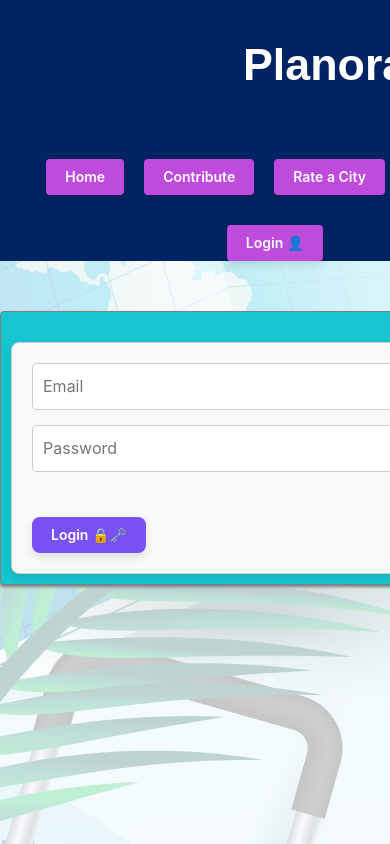
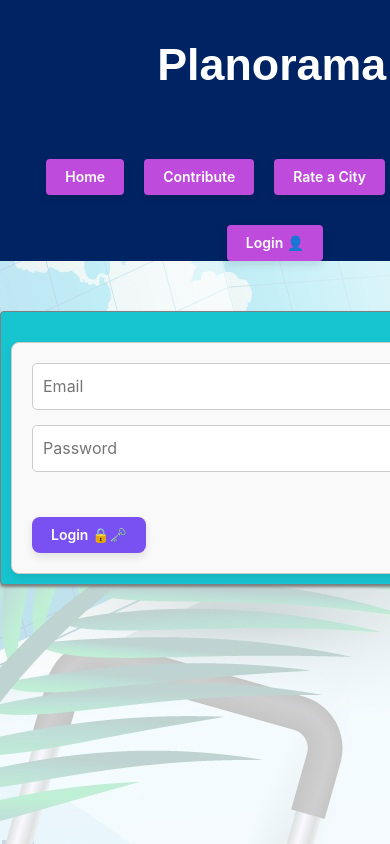
Before and after one commit to Namaste-Bonjour/Planorama, a React (Vite) app: page /Login in a window 390 px wide. Shown: the top 844 px of the page. Built offline with nearby package versions, Linux system fonts and the light colour scheme; no server answers.

Commit message:
Adjust title for responsive design

```diff
--- a/src/components/CityDetails.jsx
+++ b/src/components/CityDetails.jsx
@@ -67,9 +67,9 @@ function CityDetails({user}) {
 
     return (
 
-
+       <>
         <div className="city-wrapper">
-            <h2 className="city"><i> {cityDetails.city} </i> </h2>
+            <h2 className="city"><i> {cityDetails.city} </i> </h2></div>
             <p className="description"><b>{cityDetails.description}</b></p>
 
             <div>
@@ -126,7 +126,7 @@ function CityDetails({user}) {
 
                 <Button variant="filled" color="red" onClick={(deleteCity)}>Delete City 🗑️ </Button>
             </div>
-        </div>
+     </>
 
 
     )
--- a/src/components/Navbar.css
+++ b/src/components/Navbar.css
@@ -72,8 +72,9 @@ Loader {
     justify-content: center;
   }
 
-  .Navbar h1 {
-    justify-content: center;
+
+  .title{
+    margin-right: 360px;
   }
 
   button {
--- a/src/components/Navbar.jsx
+++ b/src/components/Navbar.jsx
@@ -6,7 +6,8 @@ import { Button } from "@mantine/core";
 function navbar() {
   return (
     <div className="Navbar">
-      <h1>Planorama</h1>
+      <div className="title-wrapper">
+      <h1 className="title">Planorama</h1></div>
       <nav className="nav">
         <NavLink to="/">
         <Button variant="filled"color="grape">Home</Button>
```
